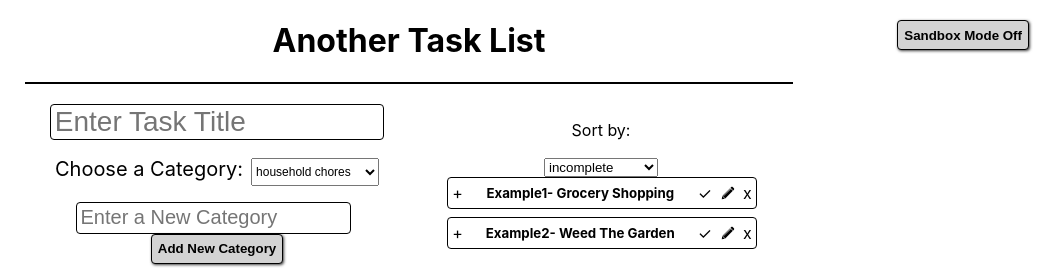
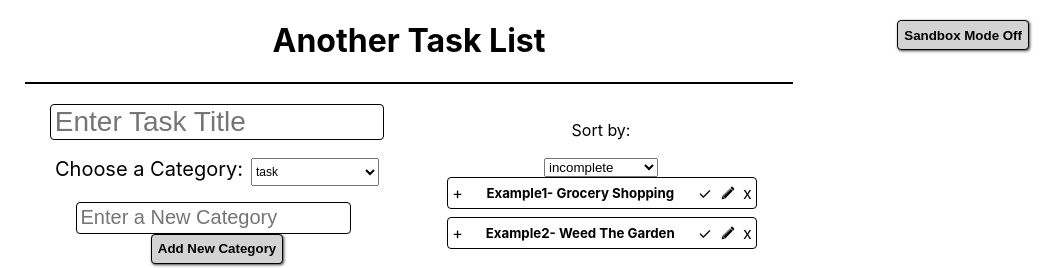
Before and after one commit to lolakoala/AnotherTaskList, a React (Create React App) app: page / in a window 1280 px wide. Shown: the top 268 px of the page, without its empty margins (231-1280 px from the left). Built offline with nearby package versions, Linux system fonts and the light colour scheme.

Commit message:
adds default category

```diff
--- a/src/features/form/Form.js
+++ b/src/features/form/Form.js
@@ -11,7 +11,7 @@ const Form = () => {
     const [title, setTitle] = useState('')
     const [details, setDetails] = useState('')
     const [notes, setNotes] = useState('')
-    const [category, setCategory] = useState('')
+    const [category, setCategory] = useState('task')
     const [newCat, setNewCat] = useState('')
     const [dueDate, setDueDate] = useState(new Date())
     const [priority, setPriority] = useState('medium')
--- a/src/features/tasks/categoriesSlice.js
+++ b/src/features/tasks/categoriesSlice.js
@@ -4,7 +4,8 @@ export const categoriesSlice = createSlice({
     name: 'categories',
     initialState: {
         1: 'household chores',
-        2: 'yardwork',
+        2: 'task',
+        3: 'yardwork',
     },
     reducers: {
         addCategory: (state, action) => {
```
